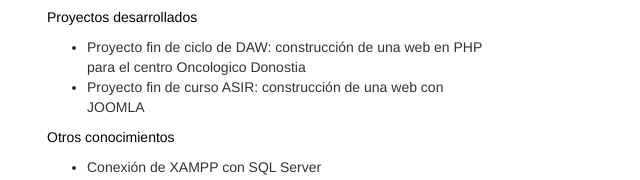
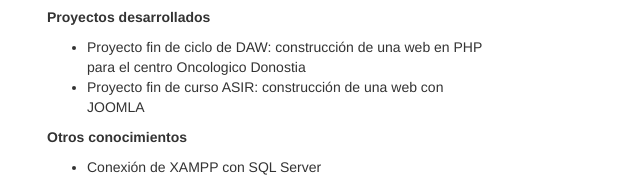
Before and after one commit to josigarcia/josigarcia.github.io, a plain HTML site: page index.html in a window 1280 px wide. Shown: the part 464-644 px from the top of the page, 243-883 px from the left. Drawn offline with nearby package versions, Linux system fonts and the light colour scheme.

Commit message:
v.2 style.css

```diff
--- a/css/style.css
+++ b/css/style.css
@@ -124,6 +124,6 @@ body {
   }
 
   .negrita {
-    color: black;
+    font-weight: bold;
   }
 }
```
